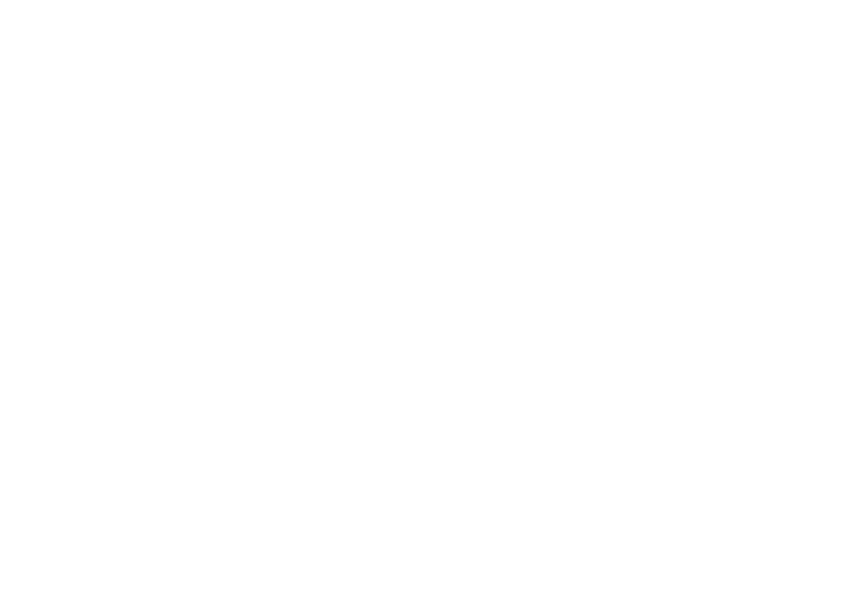
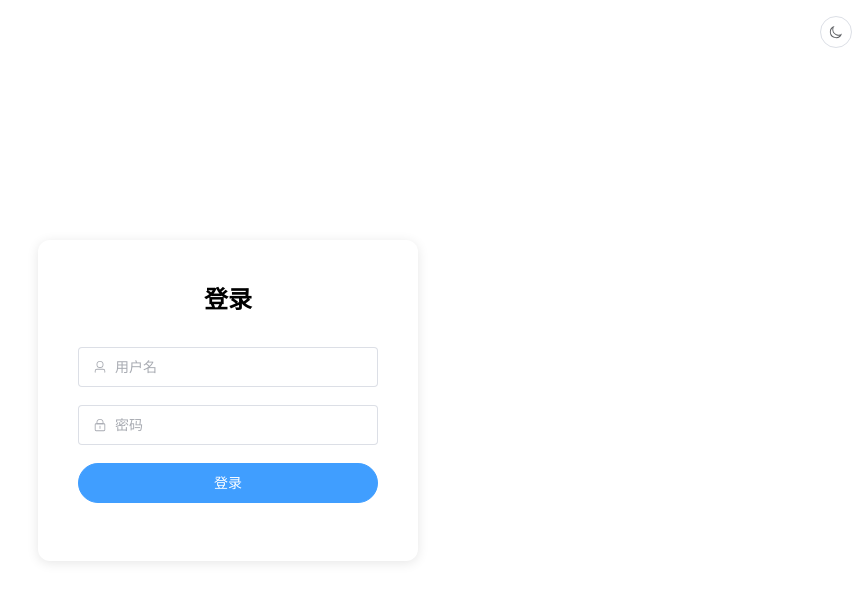
Before and after one commit to cc-cpstudio/AntonReleaseCenter, a Vue app in the folder AntonReleaseCenter.Web/: page /login in a window 1280 px wide. Shown: the top 602 px of the page, without its empty margins (412-1280 px from the left). Built offline with nearby package versions, Linux system fonts and the light colour scheme.

Commit message:
feat LoginPage

```diff
--- a/AntonReleaseCenter.Web/src/pages/LoginPage.vue
+++ b/AntonReleaseCenter.Web/src/pages/LoginPage.vue
@@ -1,11 +1,134 @@
 <script setup lang="ts">
+import { ref, reactive, getCurrentInstance } from 'vue'
+import { useRouter } from 'vue-router'
+import { ElMessage } from 'element-plus'
+import Cookies from 'js-cookie'
+import axios from 'axios'
+import ThemeToggle from '../components/ThemeToggle.vue'
 
+const router = useRouter()
+const instance = getCurrentInstance()
+const serverUrl = instance?.appContext.config.globalProperties.$serverUrl as string
+
+const loading = ref(false)
+const loginForm = reactive({
+  username: '',
+  passwordHash: '',
+})
+const rules = {
+  username: [{ required: true, message: '请输入用户名', trigger: 'blur' }],
+  passwordHash: [{ required: true, message: '请输入密码', trigger: 'blur' }],
+}
+
+const formRef = ref()
+
+async function handleLogin() {
+  const valid = await formRef.value?.validate().catch(() => false)
+  if (!valid) return
+
+  loading.value = true
+  try {
+    const response = await axios.post(`${serverUrl}/Auth/login`, {
+      username: loginForm.username,
+      passwordHash: loginForm.passwordHash,
+    })
+    Cookies.set('jwt_token', response.data.token, { expires: 7 })
+    ElMessage.success('登录成功')
+    router.push('/')
+  } catch (error: any) {
+    const message = error.response?.data || '登录失败，请稍后重试'
+    ElMessage.error(message)
+  } finally {
+    loading.value = false
+  }
+}
 </script>
 
 <template>
-
+  <div class="login-container">
+    <div class="theme-toggle-wrapper">
+      <ThemeToggle />
+    </div>
+    <div class="login-card">
+      <h2 class="login-title">登录</h2>
+      <el-form
+        ref="formRef"
+        :model="loginForm"
+        :rules="rules"
+        label-width="0"
+        @keyup.enter="handleLogin"
+      >
+        <el-form-item prop="username">
+          <el-input
+            v-model="loginForm.username"
+            placeholder="用户名"
+            size="large"
+            prefix-icon="User"
+          />
+        </el-form-item>
+        <el-form-item prop="passwordHash">
+          <el-input
+            v-model="loginForm.passwordHash"
+            type="password"
+            placeholder="密码"
+            size="large"
+            prefix-icon="Lock"
+            show-password
+          />
+        </el-form-item>
+        <el-form-item>
+          <el-button
+            class="login-button"
+            type="primary"
+            size="large"
+            round
+            :loading="loading"
+            @click="handleLogin"
+          >
+            登录
+          </el-button>
+        </el-form-item>
+      </el-form>
+    </div>
+  </div>
 </template>
 
 <style scoped>
+.login-container {
+  width: 100%;
+  height: 100vh;
+  display: flex;
+  justify-content: center;
+  align-items: center;
+  position: relative;
+}
 
+.theme-toggle-wrapper {
+  position: absolute;
+  top: 16px;
+  right: 16px;
+}
+
+.login-card {
+  width: 380px;
+  padding: 40px;
+  border-radius: 12px;
+  box-shadow: 0 2px 12px rgba(0, 0, 0, 0.1);
+}
+
+html.dark .login-card {
+  background-color: #1d1e1f;
+  box-shadow: 0 2px 12px rgba(0, 0, 0, 0.4);
+}
+
+.login-title {
+  text-align: center;
+  margin-bottom: 32px;
+  font-size: 24px;
+  font-weight: bold;
+}
+
+.login-button {
+  width: 100%;
+}
 </style>
--- a/AntonReleaseCenter.Web/src/router/index.ts
+++ b/AntonReleaseCenter.Web/src/router/index.ts
@@ -2,6 +2,7 @@
 import LoginPage from "../pages/LoginPage.vue";
 import ReleasePage from "../pages/ReleasePage.vue";
 import {createRouter, createWebHistory} from "vue-router";
+import Cookies from "js-cookie";
 
 const routes = [
     {
@@ -18,6 +19,7 @@
         path: '/release',
         name: "Release",
         component: ReleasePage,
+        meta: { requiresAuth: true },
     },
 ]
 
@@ -26,4 +28,17 @@
     routes,
 })
 
+router.beforeEach((to, _from, next) => {
+    if (to.meta.requiresAuth) {
+        const token = Cookies.get('jwt_token')
+        if (!token) {
+            next({ name: 'Login' })
+        } else {
+            next()
+        }
+    } else {
+        next()
+    }
+})
+
 export default router;
```
